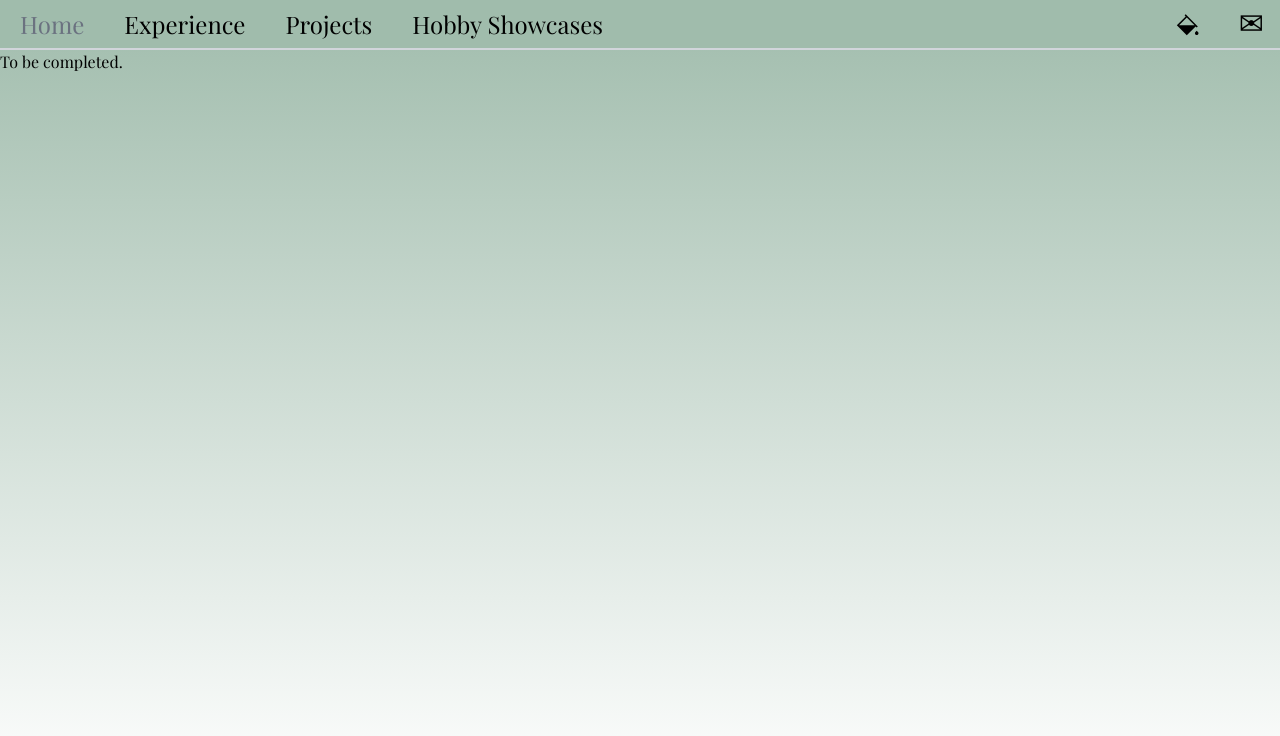
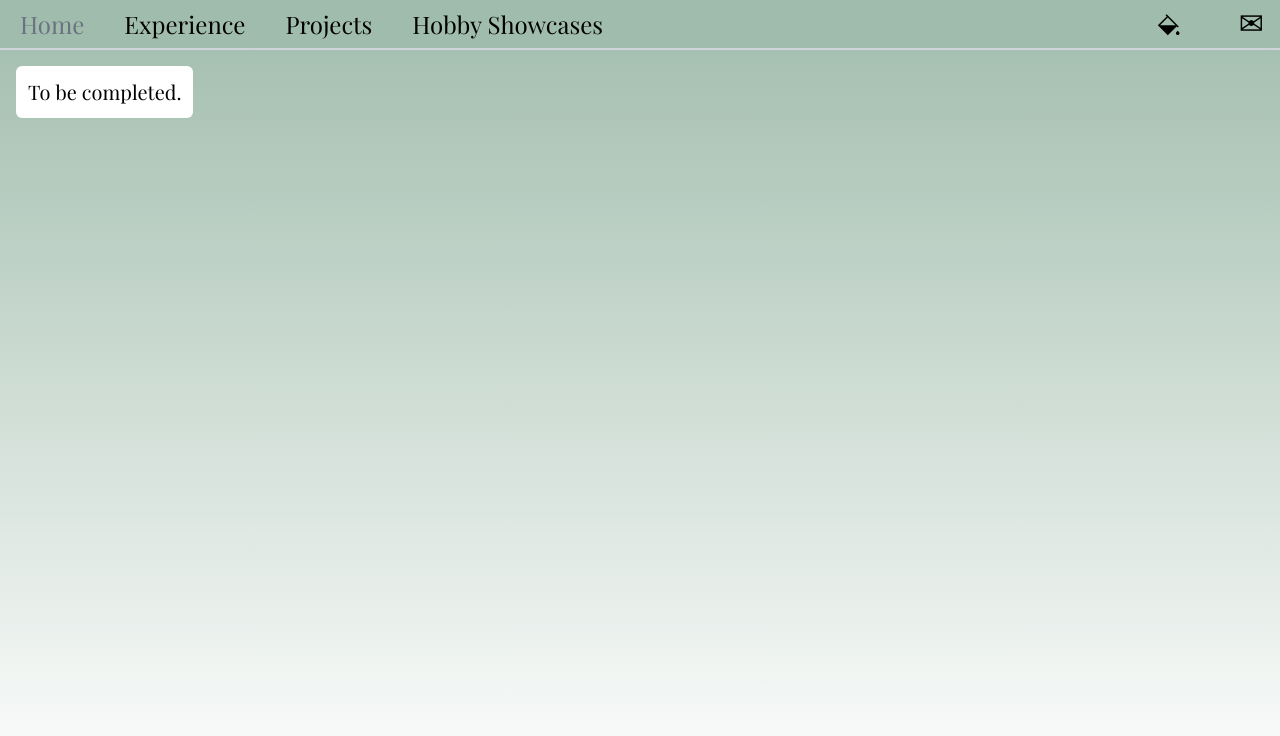
Before and after one commit to qpalzmz112/qpalzmz112.github.io, a Next.js app: page /lego in a window 1280 px wide. Shown: the top 736 px of the page. Built offline with nearby package versions, Linux system fonts and the light colour scheme.

Commit message:
Finally fixed color button, started adding photo tab

```diff
--- a/src/app/index.js
+++ b/src/app/index.js
@@ -3,4 +3,5 @@ export { default as ExperienceTab } from "../components/ExperienceTab.js";
 export { default as ProjectTab } from "../components/ProjectTab.js";
 export { default as PianoTab } from "../components/PianoTab.js";
 export { default as Boilerplate } from "../components/Boilerplate.js";
+export { default as InfoText } from "../components/InfoText.js";
 export { ColorContext as ColorContext } from "./colorContext.js";
--- a/src/app/lego/page.js
+++ b/src/app/lego/page.js
@@ -1,5 +1,10 @@
-import { Boilerplate } from "../index.js";
+import { Boilerplate, InfoText } from "../index.js";
 
 export default function Home() {
-  return <Boilerplate>To be completed.</Boilerplate>;
+  return (
+    <Boilerplate>
+      <InfoText>To be completed.</InfoText>
+    </Boilerplate>
+  );
+  // lego tab: title, image, description, optional link
 }
--- a/src/app/photography/page.js
+++ b/src/app/photography/page.js
@@ -1,9 +1,9 @@
-import { Boilerplate } from "../index.js";
+import { Boilerplate, InfoText } from "../index.js";
 
 export default function Home() {
   return (
     <Boilerplate>
-      To be completed.
+      <InfoText>To be completed.</InfoText>
       <div className="grid grid-cols-4 gap-4 p-4"></div>
     </Boilerplate>
   );
--- a/src/app/piano/page.js
+++ b/src/app/piano/page.js
@@ -1,12 +1,12 @@
-import { Boilerplate, PianoTab } from "../index.js";
+import { Boilerplate, PianoTab, InfoText } from "../index.js";
 import songs from "./songs-info.js";
 
 export default function Home() {
   return (
     <Boilerplate>
-      <div className="p-4 text-xl">
+      <InfoText>
         These are some of the piano songs I&apos;ve been playing.
-      </div>
+      </InfoText>
       <div className="grid grid-cols-4 gap-4 p-4">
         {songs.map((song) => (
           <PianoTab
--- a/src/components/ColorButton.js
+++ b/src/components/ColorButton.js
@@ -26,10 +26,9 @@ export default function ColorButton() {
   const [mouseOver, setMouseOver] = useState(false);
   return (
     <div
-      className="grid mx-5 hover:mx-0 place-items-center absolute rounded-full hover:bg-gray-200 right-14 top-2 inline-block hover:cursor-pointer"
-      onMouseEnter={() => {
-        setMouseOver(true);
-      }}
+      className={`grid mx-5 place-items-center absolute rounded-full ${
+        mouseOver ? "bg-gray-200" : ""
+      } right-14 top-2 inline-block hover:cursor-pointer`}
       onMouseLeave={() => {
         setMouseOver(false);
       }}
@@ -38,16 +37,25 @@ export default function ColorButton() {
         src={mouseOver ? "/paint-bucket-hover.svg" : "/paint-bucket.svg"}
         width="25"
         height="25"
-        className="m-1 hover:fill-gray-500"
+        className="m-1"
       />
 
-      {mouseOver ? (
-        <div className="focus:outline-none">
-          {Object.keys(colors).map((color) => (
-            <Color key={color} color={color} />
-          ))}
-        </div>
-      ) : null}
+      <div
+        onMouseEnter={() => {
+          setMouseOver(true);
+        }}
+        className="absolute top-0 w-8 h-8"
+      >
+        &nbsp;
+      </div>
+
+      <div
+        className={`${mouseOver ? "visible" : "collapse"} focus:outline-none`}
+      >
+        {Object.keys(colors).map((color) => (
+          <Color key={color} color={color} />
+        ))}
+      </div>
     </div>
   );
 }
--- /dev/null
+++ b/src/components/InfoText.js
@@ -0,0 +1,7 @@
+export default function InfoText({ children }) {
+  return (
+    <p className="inline-block p-3 rounded-md bg-white m-4 text-xl">
+      {children}
+    </p>
+  );
+}
--- /dev/null
+++ b/src/components/PhotoTab.js
@@ -0,0 +1,19 @@
+export default function PhotoTab() {
+  return (
+    <div className="grid place-items-center block rounded-md bg-white shadow-lg ring-1 ring-black ring-opacity-5 focus:outline-none text-center">
+      <div className="p-2">
+        <h1 className="block text-3xl">{props.title}</h1>
+        <img
+          src="/location-pin.svg"
+          width="25"
+          height="25"
+          className="inline-block m-1"
+        />
+        <h3 className="inline-block text-xl text-gray-600">{props.location}</h3>
+      </div>
+    </div>
+  );
+}
+
+// photo tab: title, location icon + location, date, number of images,
+// image + optional description - if more than one image, have show all button that opens a grid of images
--- a/src/components/PianoTab.js
+++ b/src/components/PianoTab.js
@@ -6,9 +6,7 @@ export default function PianoTab(props) {
       <div className="p-2">
         <h1 className="block text-3xl">{props.name}</h1>
         <h3 className="block text-xl text-gray-600">{props.composer}</h3>
-        {props.description ? (
-          <p className="block">{props.description}</p>
-        ) : null}
+        {props.desc ? <p className="block">{props.desc}</p> : null}
         {props.videoId ? (
           <YoutubeEmbed
             title={props.title}
```
Also changed, not shown: public/location-pin.svg (added).
